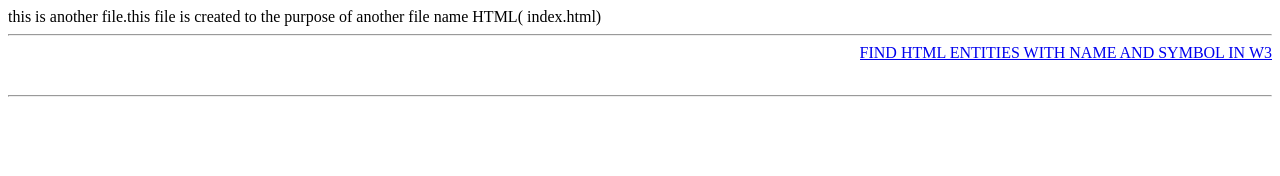
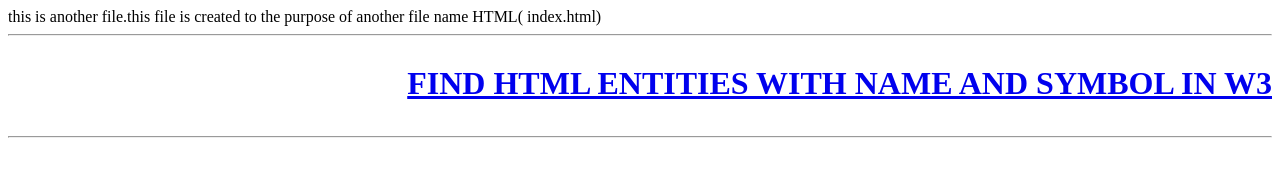
Before and after one commit to Shashanksinghofficial/HTML-all-tags, a plain HTML site: page clonfile.html in a window 1280 px wide. Drawn offline with Linux system fonts and the light colour scheme.

Commit message:
correction  code

```diff
--- a/clonfile.html
+++ b/clonfile.html
@@ -1,21 +1,24 @@
 <!DOCTYPE html>
 <html>
+  <head>
+    <meta charset="UTF-8" />
+    <meta name="viewport" content="width=device-width, initial-scale=1" />
+    <title>title page</title>
+  </head>
+  <style></style>
 
-<head>
-  <meta charset="UTF-8">
-  <meta name="viewport" content="width=device-width, initial-scale=1">
-  <title>title page</title>
-</head>
-<style>
-
-</style>
-
-<body>
-this is another file.this file is created to the purpose of another file name HTML( index.html)
-<hr>
-<marquee behavior="alternate"<h1><a href="https://www.w3schools.com/tags/ref_charactersets.asp">FIND HTML ENTITIES WITH NAME AND SYMBOL IN W3</a><h1></h1></marquee><br>
-<hr>
-<br>
-</body>
-
+  <body>
+    this is another file.this file is created to the purpose of another file
+    name HTML( index.html)
+    <hr />
+    <marquee behavior="alternate"
+      ><h1>
+        <a href="https://www.w3schools.com/tags/ref_charactersets.asp"
+          >FIND HTML ENTITIES WITH NAME AND SYMBOL IN W3</a
+        >
+      </h1></marquee
+    ><br />
+    <hr />
+    <br />
+  </body>
 </html>
```
Also changed, not shown: index.html (+6 -9 lines).
